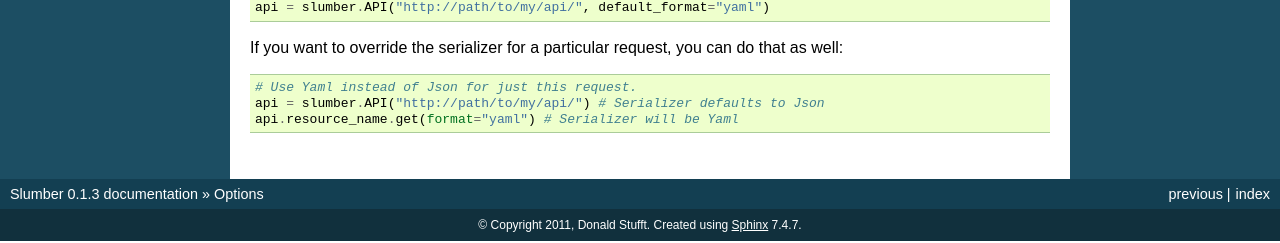
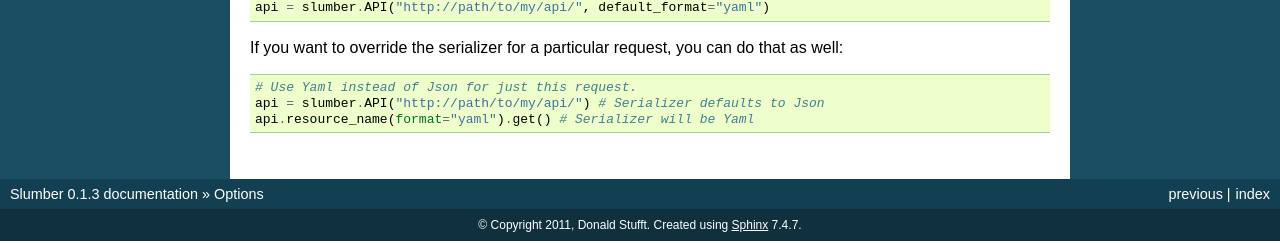
Before and after one commit to samgiles/slumber, a Sphinx documentation site: the page built from docs/options.rst, in a window 1280 px wide. Shown: the part 654-897 px from the top of the page. Built offline with Sphinx 7.4.7, drawn with Linux system fonts in a browser that asks for light colours.

```diff
--- a/docs/options.rst
+++ b/docs/options.rst
@@ -39,4 +39,4 @@ If you want to override the serializer for a particular request, you can do that
 
     # Use Yaml instead of Json for just this request.
     api = slumber.API("http://path/to/my/api/") # Serializer defaults to Json
-    api.resource_name.get(format="yaml") # Serializer will be Yaml
+    api.resource_name(format="yaml").get() # Serializer will be Yaml
```
